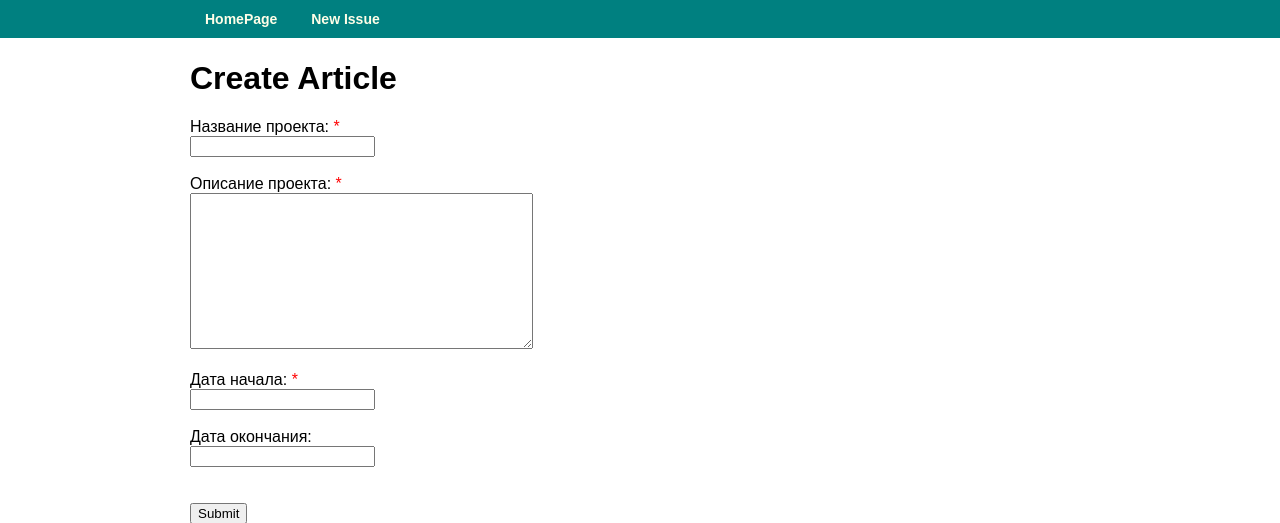
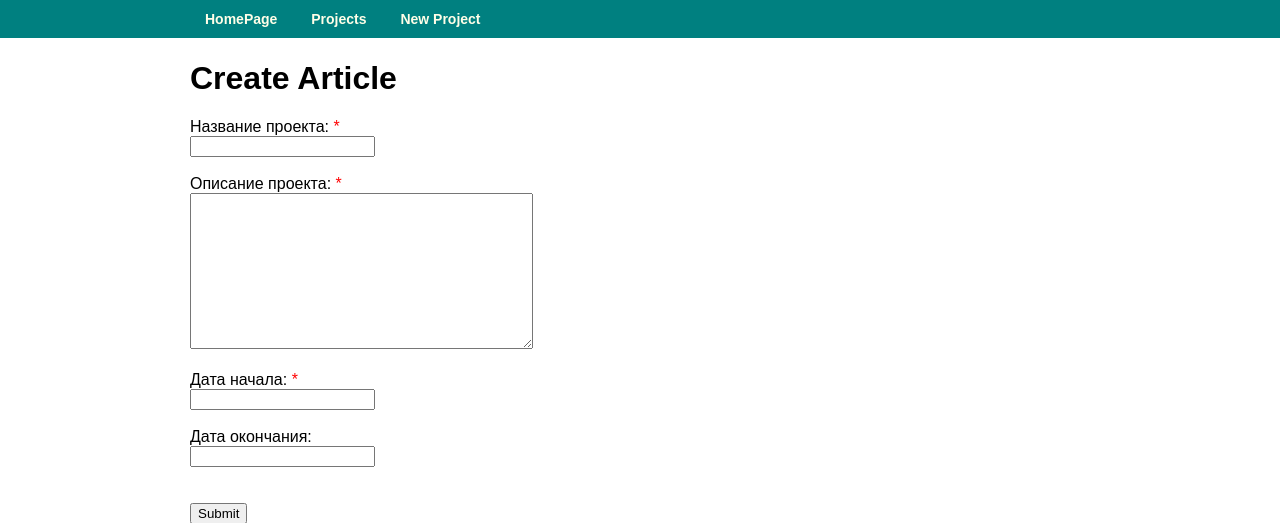
Before and after one commit to Colorados/IssueTracker, a Django app: page /projects/new in a window 1280 px wide. Shown: the top 523 px of the page. Run offline with Django 3.2, Linux system fonts and the light colour scheme; parts of the project's set-up code (start-up, migrations or seed data) failed here and were passed over; some libraries are stand-ins or nearby versions.

Commit message:
В базовый шаблон добавлены ссылки для просмотра списка проектов и создания нового проекта

```diff
--- a/source/issue_tracker/templates/base.html
+++ b/source/issue_tracker/templates/base.html
@@ -15,13 +15,15 @@
     <div class="container">
         <ul class="menu">
             <li><a href="{% url 'home' %}">HomePage</a></li>
-            <li><a href="{% url 'issue_create' %}">New Issue</a></li>
-            {% block menu %} {% endblock %}
+            <li><a href="{% url 'project_list_view' %}">Projects</a></li>
+            <li><a href="{% url 'project_create' %}">New Project</a></li>
+            {% block menu %}  {% endblock %}
         </ul>
     </div>
 </nav>
 <div class="container">
-    {% block content %} {% endblock %}
+    {% block content %}
+    {% endblock %}
 </div>
 </body>
 </html>
```
